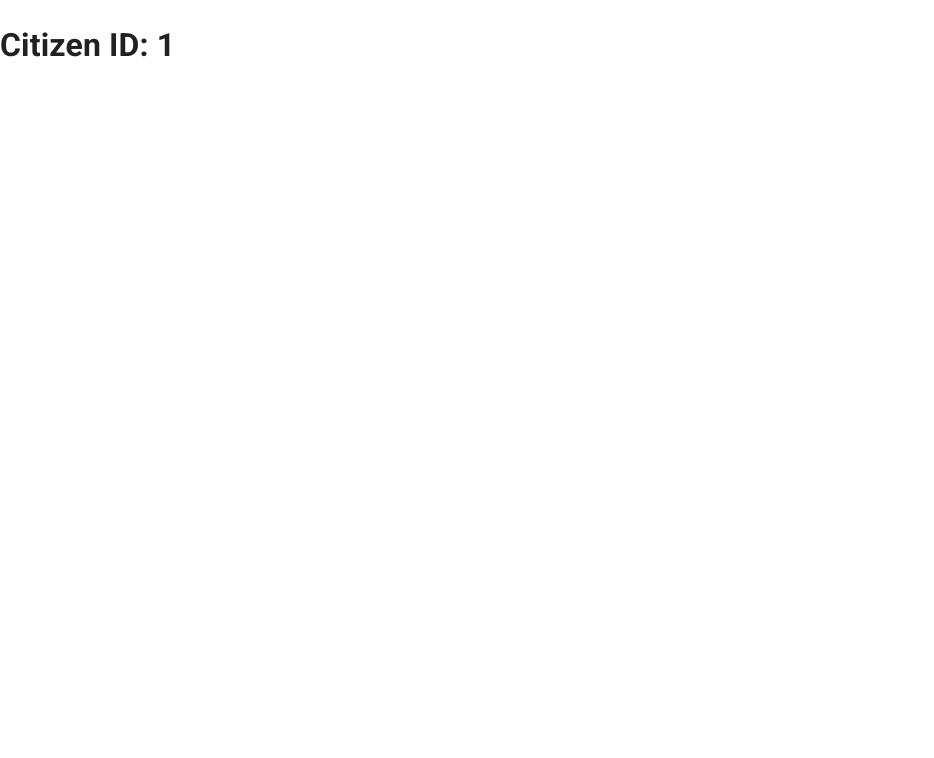
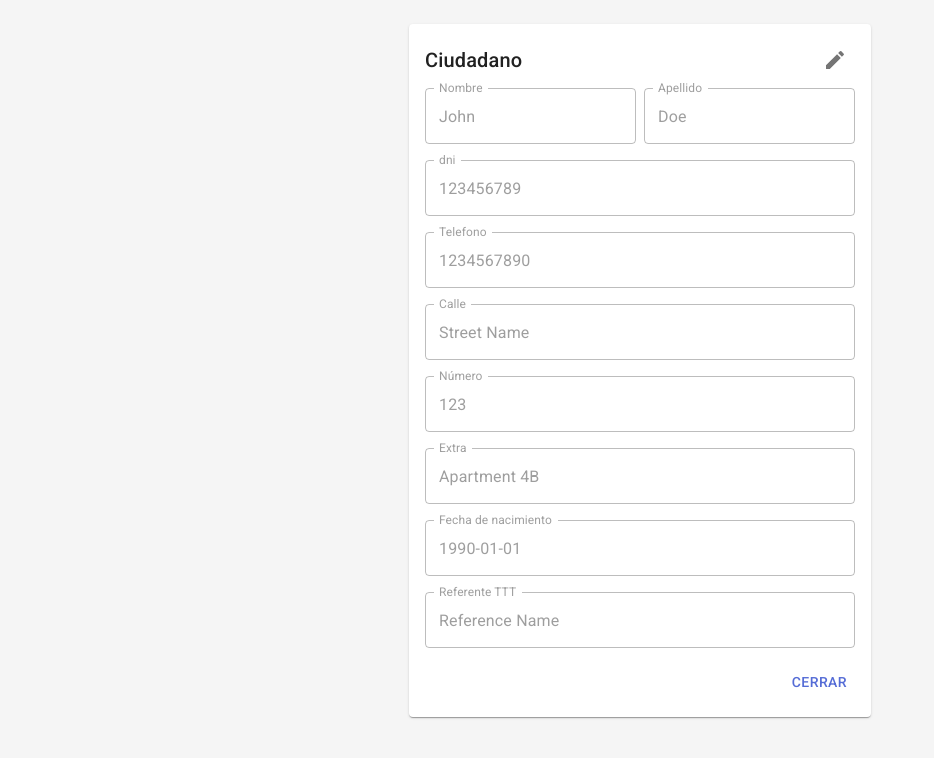
Before and after one commit to ncoen97/ttt_search, a React (Vite) app: page /ciudadanos/1 in a window 1280 px wide. Shown: the top 758 px of the page, without its empty margins (0-934 px from the left). Built offline with nearby package versions, Linux system fonts and the light colour scheme.

Commit message:
feat: form ciudadano

```diff
--- a/package.json
+++ b/package.json
@@ -16,6 +16,7 @@
     "axios": "^1.5.0",
     "react": "latest",
     "react-dom": "latest",
+    "react-hook-form": "^7.46.2",
     "react-router-dom": "^6.16.0"
   },
   "devDependencies": {
--- a/src/App.tsx
+++ b/src/App.tsx
@@ -4,7 +4,7 @@ import CitizenPage from "./citizen";
 
 export default function App() {
   return (
-    <div style={{ height: "100vh" }}>
+    <div style={{ height: "100vh", backgroundColor: "whitesmoke" }}>
       <Routes>
         <Route index element={<HomePage />} />
         <Route path="/ciudadanos/:id" element={<CitizenPage />} />
--- a/src/api.ts
+++ b/src/api.ts
@@ -1,5 +1,5 @@
 import axios from "axios";
-import { mockCitizens, mockFiltersData } from "./mocks";
+import { mockCitizen, mockCitizens, mockFiltersData } from "./mocks";
 import { ICitizensListResponse, IFilters, IFiltersData } from "./types";
 
 const backendUrl = "http://localhost:8000/api";
@@ -12,6 +12,14 @@ export const getFiltersData = () => {
 export const getCitizens = (filters?: IFilters) => {
   //return Promise.resolve({ data: mockCitizens });
   return axios.get<ICitizensListResponse>(`${backendUrl}/ciudadanos`, {
-    params: filters
+    params: filters,
   });
 };
+
+export const getCitizen = (id: number) => {
+  //return Promise.resolve({ data: mockCitizens });
+  return Promise.resolve({ data: mockCitizen });
+  // return axios.get<ICitizenResponse>(`${backendUrl}/ciudadanos`, {
+  //   params: { id },
+  // });
+};
--- a/src/citizen/index.tsx
+++ b/src/citizen/index.tsx
@@ -1,14 +1,178 @@
-import { useState } from "react";
-import { useParams } from "react-router-dom";
+import { useEffect, useState } from "react";
+import { useNavigate, useParams } from "react-router-dom";
+import { ICitizen } from "../types";
+import { useForm } from "react-hook-form";
+import { getCitizen } from "../api";
+import { Button, Card, IconButton, TextField, Typography } from "@mui/material";
+import EditIcon from "@mui/icons-material/Edit";
+import EditOffIcon from "@mui/icons-material/EditOff";
+
+const INITIAL_CITIZEN = {
+  id: null,
+  nombre: "",
+  apellido: "",
+  dni: "",
+  telefono: "",
+  domicilio: {
+    calle: "",
+    numero: "",
+    extra: "",
+  },
+  fechaNacimiento: "",
+  referenteTTT: {
+    nombre: "",
+  },
+};
 
 const CitizenPage = () => {
   const { id } = useParams();
+  const navigate = useNavigate();
   const isNew = id === "new";
   const [editMode, setEditMode] = useState<boolean>(isNew);
+  const [initialCitizenData, setInitialCitizenData] =
+    useState<ICitizen>(INITIAL_CITIZEN);
+
+  const {
+    register,
+    handleSubmit,
+    formState: { errors },
+    setValue,
+  } = useForm<ICitizen>({
+    defaultValues: INITIAL_CITIZEN,
+  });
+
+  useEffect(() => {
+    if (!isNew) {
+      getCitizen(Number(id))
+        .then((res) => {
+          setInitialCitizenData(res.data);
+          setValue("id", res.data.id);
+          setValue("nombre", res.data.nombre);
+          setValue("apellido", res.data.apellido);
+          setValue("dni", res.data.dni);
+          setValue("telefono", res.data.telefono);
+          setValue("domicilio.calle", res.data.domicilio.calle);
+          setValue("domicilio.numero", res.data.domicilio.numero);
+          setValue("domicilio.extra", res.data.domicilio.extra);
+          setValue("fechaNacimiento", res.data.fechaNacimiento);
+          setValue("referenteTTT.nombre", res.data.referenteTTT.nombre);
+        })
+        .catch(console.error);
+    }
+  }, [id, isNew, setValue]);
+
+  const onSubmit = (data: ICitizen) => {
+    console.log(data);
+    setEditMode(false);
+  };
+
+  const onCancel = () => {
+    setValue("id", initialCitizenData.id);
+    setValue("nombre", initialCitizenData.nombre);
+    setValue("apellido", initialCitizenData.apellido);
+    setValue("dni", initialCitizenData.dni);
+    setValue("telefono", initialCitizenData.telefono);
+    setValue("domicilio.calle", initialCitizenData.domicilio.calle);
+    setValue("domicilio.numero", initialCitizenData.domicilio.numero);
+    setValue("domicilio.extra", initialCitizenData.domicilio.extra);
+    setValue("fechaNacimiento", initialCitizenData.fechaNacimiento);
+    setValue("referenteTTT.nombre", initialCitizenData.referenteTTT.nombre);
+    setEditMode(false);
+  };
 
   return (
-    <div>
-      <h1>Citizen ID: {id}</h1>
+    <div style={{ display: "flex", justifyContent: "center", paddingTop: 24 }}>
+      <Card
+        sx={{
+          display: "flex",
+          flexDirection: "column",
+          maxWidth: 600,
+          padding: 2,
+        }}
+      >
+        <div
+          style={{
+            display: "flex",
+            justifyContent: "space-between",
+            alignItems: "center",
+            paddingBottom: 8,
+          }}
+        >
+          <Typography variant="h6">Ciudadano</Typography>
+          <IconButton onClick={() => setEditMode((m) => !m)}>
+            {editMode ? <EditOffIcon /> : <EditIcon />}
+          </IconButton>
+        </div>
+        <form
+          onSubmit={handleSubmit(onSubmit)}
+          style={{
+            display: "flex",
+            flexDirection: "column",
+            alignItems: "stretch",
+            gap: 16,
+          }}
+        >
+          <div
+            style={{ display: "flex", justifyContent: "space-between", gap: 8 }}
+          >
+            <TextField
+              {...register("nombre")}
+              label="Nombre"
+              disabled={!editMode}
+              sx={{ flex: 1 }}
+            />
+            <TextField
+              {...register("apellido")}
+              label="Apellido"
+              disabled={!editMode}
+              sx={{ flex: 1 }}
+            />
+          </div>
+          <TextField {...register("dni")} label="dni" disabled={!editMode} />
+          <TextField
+            {...register("telefono")}
+            label="Telefono"
+            disabled={!editMode}
+          />
+          <TextField
+            {...register("domicilio.calle")}
+            label="Calle"
+            disabled={!editMode}
+          />
+          <TextField
+            {...register("domicilio.numero")}
+            label="Número"
+            disabled={!editMode}
+          />
+          <TextField
+            {...register("domicilio.extra")}
+            label="Extra"
+            disabled={!editMode}
+          />
+          <TextField
+            {...register("fechaNacimiento")}
+            label="Fecha de nacimiento"
+            disabled={!editMode}
+          />
+          <TextField
+            {...register("referenteTTT.nombre")}
+            label="Referente TTT"
+            disabled={!editMode}
+          />
+          <div style={{ display: "flex", justifyContent: "flex-end", gap: 8 }}>
+            {editMode ? (
+              <>
+                <Button onClick={onCancel}>Cancelar</Button>
+                <Button variant="contained" type="submit">
+                  Guardar
+                </Button>
+              </>
+            ) : (
+              <Button onClick={() => navigate("/")}>Cerrar</Button>
+            )}
+          </div>
+        </form>
+      </Card>
     </div>
   );
 };
--- a/src/home/index.tsx
+++ b/src/home/index.tsx
@@ -44,7 +44,7 @@ export default function HomePage() {
   const clearFilters = () => setFilters(INITIAL_FILTERS);
 
   return (
-    <div style={{ height: "100%", backgroundColor: "whitesmoke", padding: 16 }}>
+    <div style={{ padding: 16 }}>
       <FiltersPanel
         handleFilter={handleFilter}
         filters={filters}
--- a/src/mocks.ts
+++ b/src/mocks.ts
@@ -10,11 +10,11 @@ export const mockCitizens: ICitizen[] = [
     domicilio: {
       calle: "Calle",
       numero: "123",
-      extra: "Piso 3"
+      extra: "Piso 3",
     },
     fechaNacimiento: "1990-01-01",
     referenteTTT: {
-      nombre: "Mati"
+      nombre: "Mati",
     },
   },
   {
@@ -26,11 +26,11 @@ export const mockCitizens: ICitizen[] = [
     domicilio: {
       calle: "Avenida",
       numero: "456",
-      extra: "DEPTO 1"
+      extra: "DEPTO 1",
     },
     fechaNacimiento: "1992-05-10",
     referenteTTT: {
-      nombre: "Tati"
+      nombre: "Tati",
     },
   },
   {
@@ -42,11 +42,11 @@ export const mockCitizens: ICitizen[] = [
     domicilio: {
       calle: "Callejón",
       numero: "789",
-      extra: ""
+      extra: "",
     },
     fechaNacimiento: "1985-07-20",
     referenteTTT: {
-      nombre: "Seba"
+      nombre: "Seba",
     },
   },
   {
@@ -58,11 +58,11 @@ export const mockCitizens: ICitizen[] = [
     domicilio: {
       calle: "Boulevard",
       numero: "012",
-      extra: "FONDO"
+      extra: "FONDO",
     },
     fechaNacimiento: "1995-03-15",
     referenteTTT: {
-      nombre: "Eze"
+      nombre: "Eze",
     },
   },
 ];
@@ -71,3 +71,20 @@ export const mockFiltersData: IFiltersData = {
   referentes: ["Eze", ""],
   calles: ["Olleros", "Maure"],
 };
+
+export const mockCitizen: ICitizen = {
+  id: 1,
+  nombre: "John",
+  apellido: "Doe",
+  dni: "123456789",
+  telefono: "1234567890",
+  fechaNacimiento: "1990-01-01",
+  domicilio: {
+    calle: "Street Name",
+    numero: "123",
+    extra: "Apartment 4B",
+  },
+  referenteTTT: {
+    nombre: "Reference Name",
+  },
+};
--- a/src/types.ts
+++ b/src/types.ts
@@ -5,7 +5,7 @@ export type ICitizensListResponse = {
 export type ICitizens = ICitizen[];
 
 export type ICitizen = {
-  id: number;
+  id: number | null;
   nombre: string;
   apellido: string;
   dni: string;
```
Also changed, not shown: 1 other file (tests, documents, lock files or other folders).
